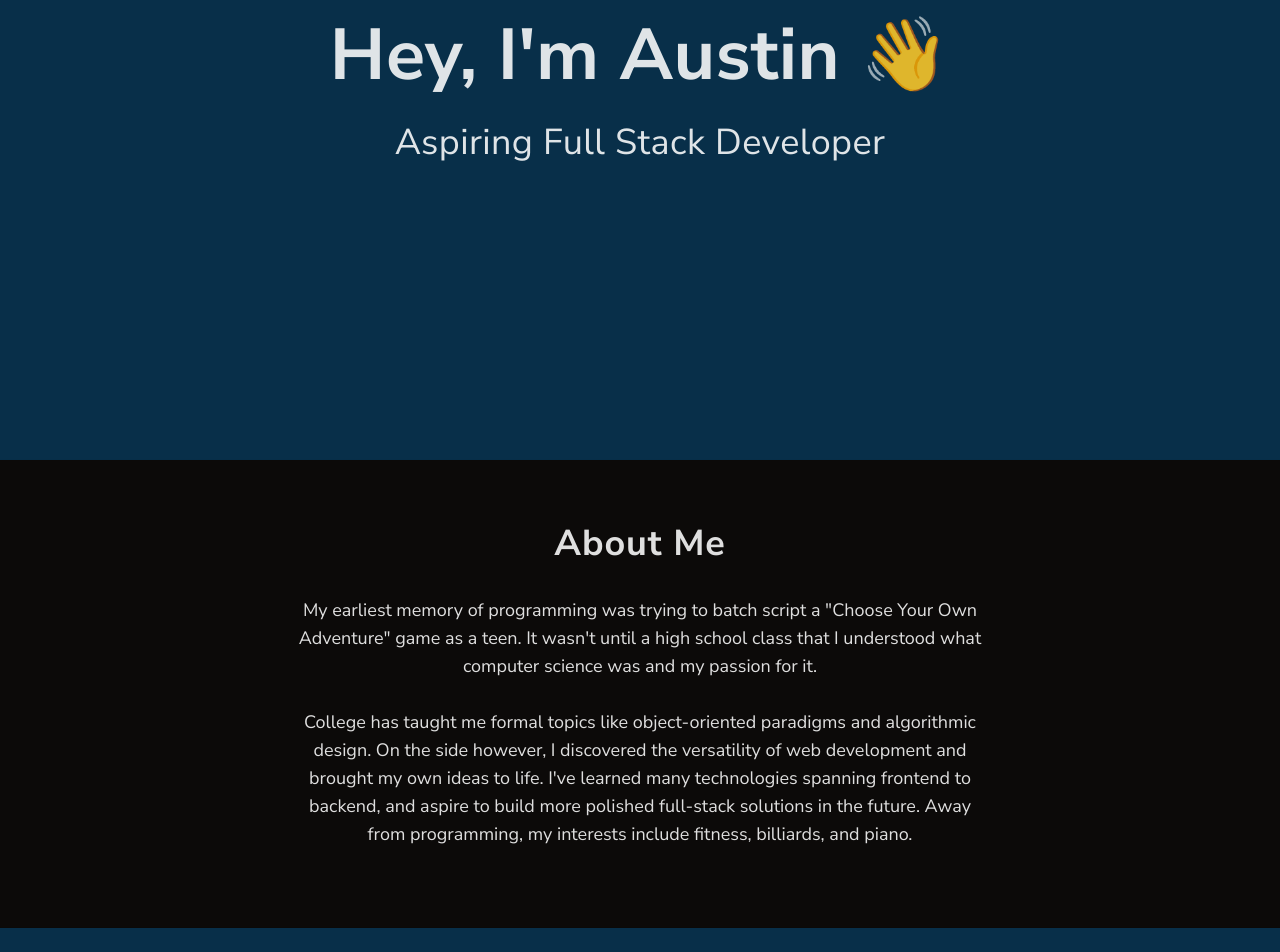
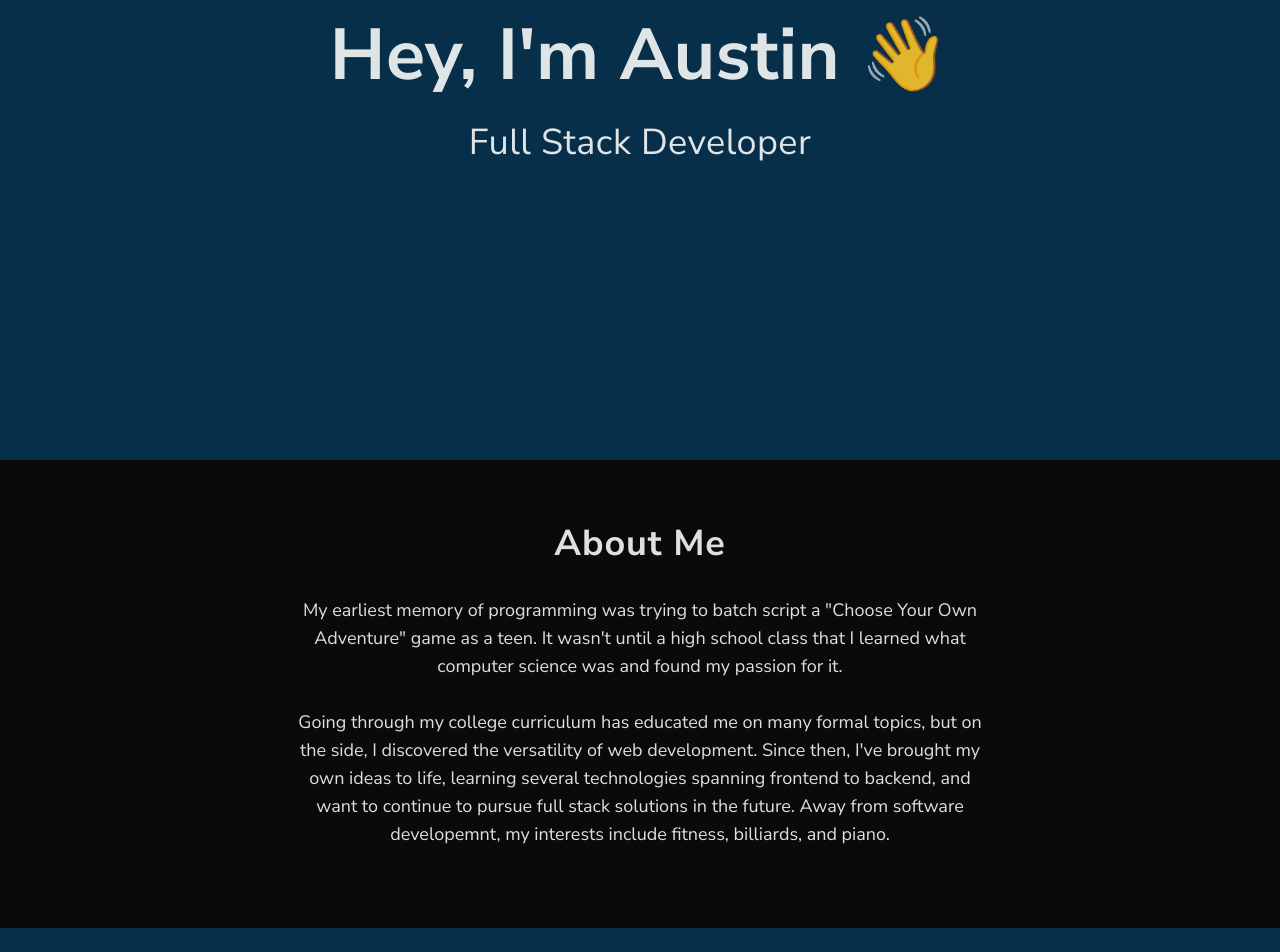
Before and after one commit to aaluzzi/personal-site, a React (Vite) app: page / in a window 1280 px wide. Shown: the part 340-1292 px from the top of the page. Built offline with nearby package versions, Linux system fonts and the light colour scheme.

Commit message:
Update about, hero, and projects

```diff
--- a/src/assets/projects.json
+++ b/src/assets/projects.json
@@ -10,7 +10,7 @@
     {
         "id": "pixelcanvas",
         "name": "Pixel Canvas",
-        "technologies": ["Express", "MongoDB", "Node.js", "WebSocket"],
+        "technologies": ["Express", "EJS", "MongoDB", "Node.js", "WebSocket"],
         "description": "Collaborative app where users can create and draw on canvases in real-time. Uses WebSockets for live pixel updates and chat messages.",
         "demo": "https://pixel-canvas.fly.dev/",
         "code": "https://github.com/aaluzzi/live-canvas"
--- a/src/components/sections/About.jsx
+++ b/src/components/sections/About.jsx
@@ -4,12 +4,12 @@ export default function About() {
             <h1 className="text-4xl font-bold tracking-wide">About Me</h1>
             <p className="max-w-[720px] text-lg p-4">
                 My earliest memory of programming was trying to batch script a "Choose Your Own Adventure" game as a teen.
-                It wasn't until a high school class that I understood what computer science was and my passion for it.
+                It wasn't until a high school class that I learned what computer science was and found my passion for it.
                 <br/><br/>
-                College has taught me formal topics like object-oriented paradigms and algorithmic design. On the side however,
-                I discovered the versatility of web development and brought my own ideas to life. I've learned many technologies spanning
-                frontend to backend, and aspire to build more polished full-stack solutions in the future.
-                Away from programming, my interests include fitness, billiards, and piano.
+                Going through my college curriculum has educated me on many formal topics, but on the side, I discovered the versatility of web development.
+                Since then, I've brought my own ideas to life, learning several technologies spanning
+                frontend to backend, and want to continue to pursue full stack solutions in the future.
+                Away from software developemnt, my interests include fitness, billiards, and piano.
             </p>
         </>
     )
--- a/src/components/sections/Hero.jsx
+++ b/src/components/sections/Hero.jsx
@@ -2,7 +2,7 @@ export default function Hero() {
     return (
         <section className="p-4 bg-sky-950 flex-grow flex flex-col items-center justify-center gap-8 drop-shadow-md tracking-wide">
             <h1 className="text-6xl md:text-7xl font-bold leading-tight animate-rise1">Hey, I'm Austin <span className="inline-block animate-wave origin-bottom-right">👋</span></h1>
-            <p className="text-3xl md:text-4xl leading-tight animate-rise2">Aspiring Full Stack Developer</p>
+            <p className="text-3xl md:text-4xl leading-tight animate-rise2">Full Stack Developer</p>
         </section>
     )
 }
```
